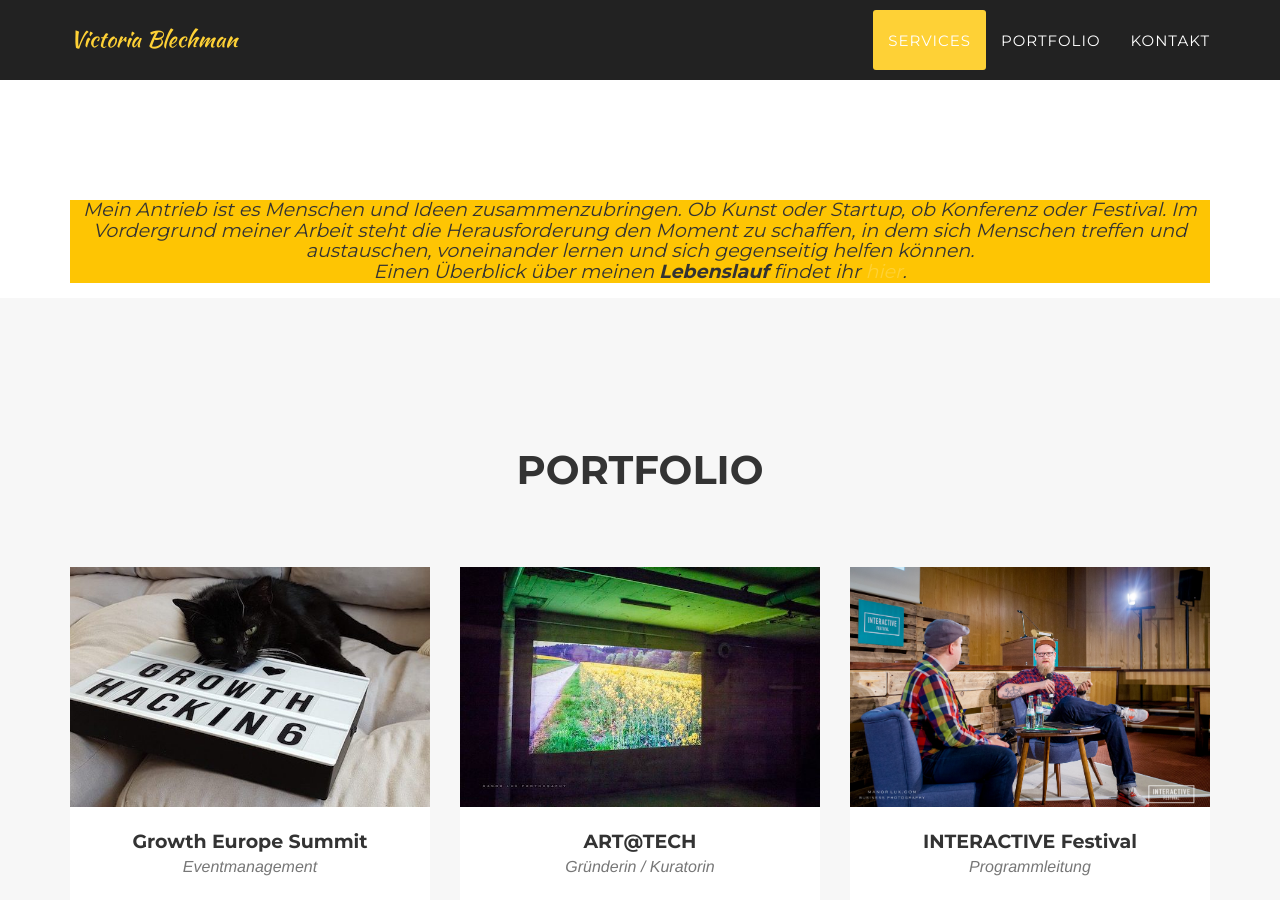
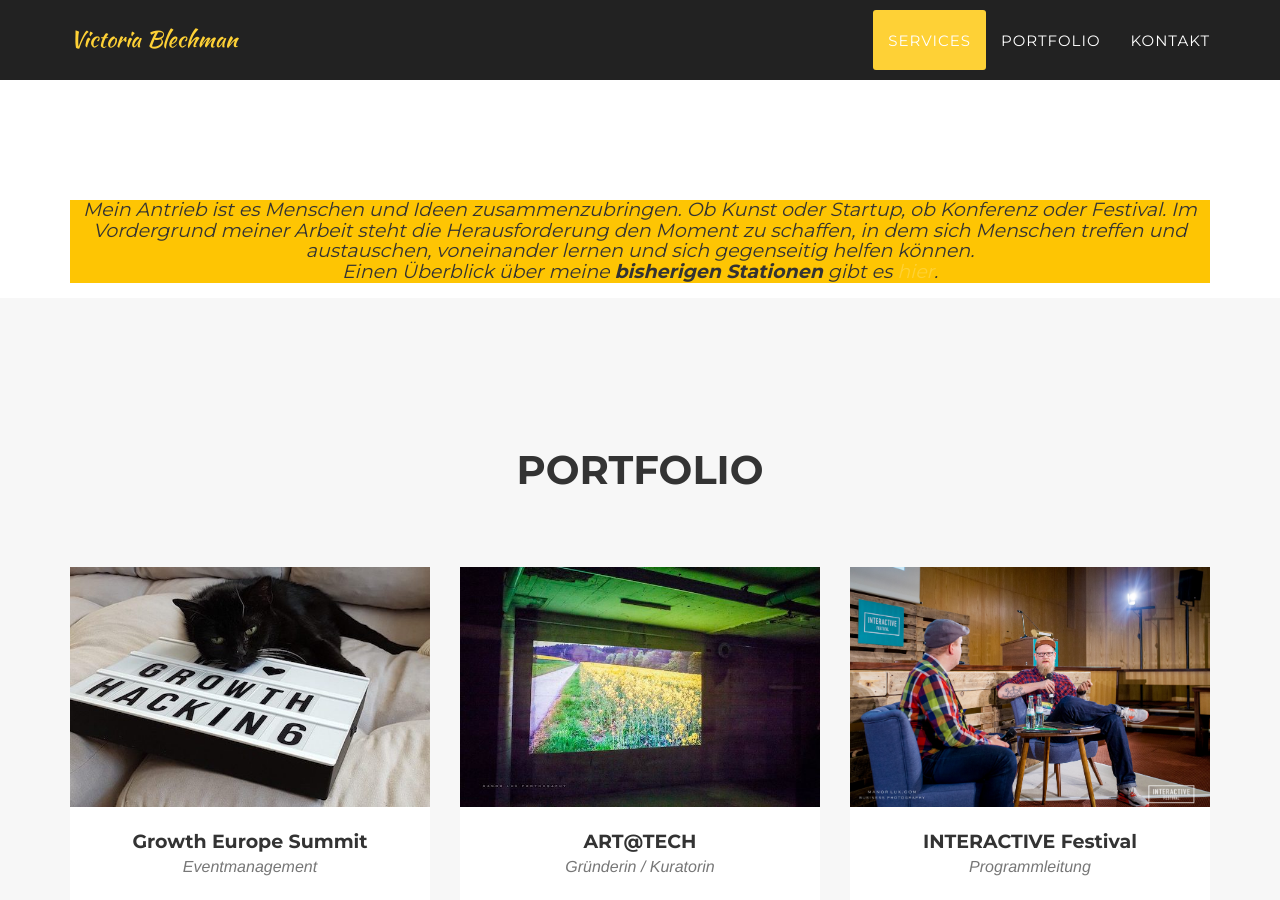
Before and after one commit to blechman/blechman.github.io, a Jekyll site: the page built from index.html, in a window 1280 px wide and 900 px high, scrolled down 1320 px. Built offline with Jekyll 4.4.1, drawn with Linux system fonts in a browser that asks for light colours; some web fonts are replaced.

Commit message:
Update text.html

```diff
--- a/_includes/text.html
+++ b/_includes/text.html
@@ -1,5 +1,5 @@
 <div class="container">
   <div class="motto">
-	  <h4 class="service-heading">Mein Antrieb ist es Menschen und Ideen zusammenzubringen. Ob Kunst oder Startup, ob Konferenz oder Festival. Im Vordergrund meiner Arbeit steht die Herausforderung den Moment zu schaffen, in dem sich Menschen treffen und austauschen, voneinander lernen und sich gegenseitig helfen können. </br> Einen Überblick über meinen <b>Lebenslauf</b> findet ihr <a href="https://www.linkedin.com/in/victoria-blechman/" target="_blank">hier</a>.</h4>
+	  <h4 class="service-heading">Mein Antrieb ist es Menschen und Ideen zusammenzubringen. Ob Kunst oder Startup, ob Konferenz oder Festival. Im Vordergrund meiner Arbeit steht die Herausforderung den Moment zu schaffen, in dem sich Menschen treffen und austauschen, voneinander lernen und sich gegenseitig helfen können. </br> Einen Überblick über meine <b>bisherigen Stationen</b> gibt es <a href="https://www.linkedin.com/in/victoria-blechman/" target="_blank">hier</a>.</h4>
   </div>
 </div>
```
